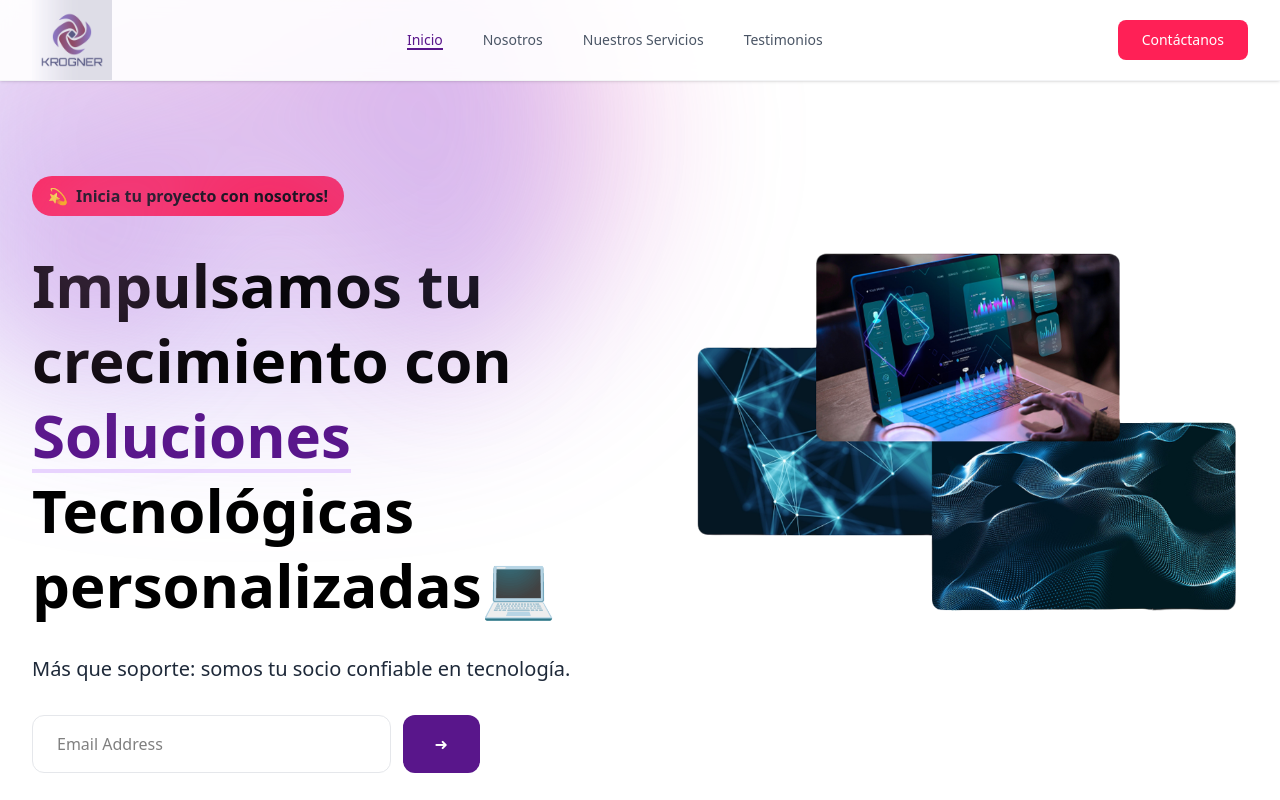
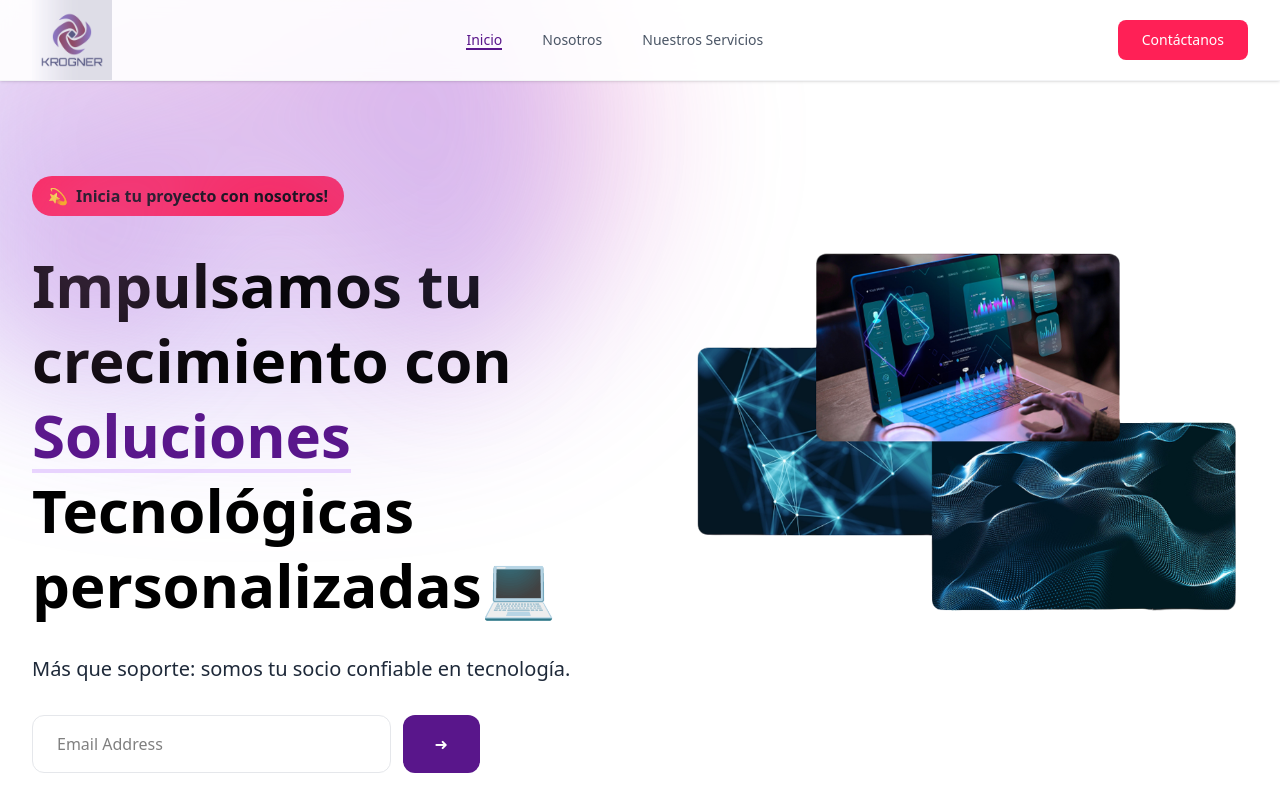
Before and after one commit to Luncier14/KrognerLandingPage, a React (Vite) app in the folder Krogner/: page / in a window 1280 px wide. Shown: the top 800 px of the page. Built offline with nearby package versions, Linux system fonts and the light colour scheme.

Commit message:
Delete testimonials not applied

```diff
--- a/Krogner/src/components/Navbar.jsx
+++ b/Krogner/src/components/Navbar.jsx
@@ -12,7 +12,7 @@ const Navbar = () => {
        { href: "#home", label: "Inicio"},
        { href: "#about", label: "Nosotros"},
        { href: "#Services", label: "Nuestros Servicios"},
-       { href: "#Terstimonials", label: "Testimonios"},
+    //    { href: "#Terstimonials", label: "Testimonios"},
     ]
 
 
```
